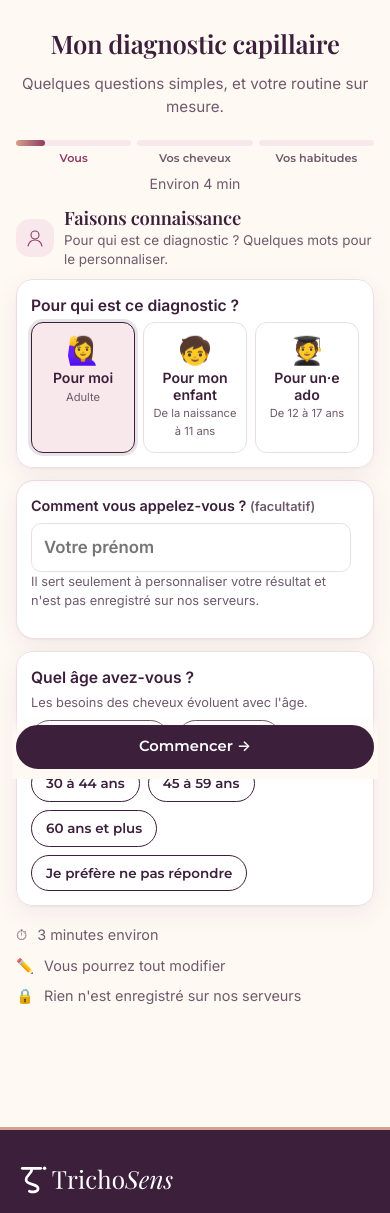
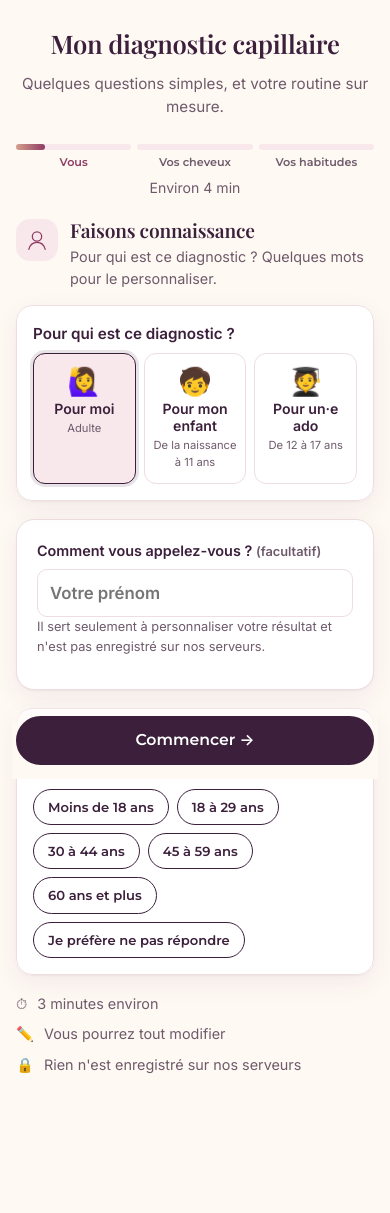
Before and after one commit to Clabandine/clabandine, a FastAPI app: page /diagnostic in a window 390 px wide. Shown: the part 65-1278 px from the top of the page. Run offline with FastAPI, Linux system fonts and the light colour scheme; some web fonts are replaced.

Commit message:
Retour à l'affichage précédent du diagnostic (annule la version compacte)
Annule « Diagnostic plus compact sur téléphone » : les gênes et les réponses courtes
reviennent sur une seule colonne, avec les tailles d'origine. Les parcours enfant et ado
sont conservés.

Co-Authored-By: Claude Opus 5.5 <noreply@anthropic.com>
Claude-Session: https://claude.ai/code/session_01Bie81dwAWdSHp6tcizQqpz

```diff
--- a/trichosens/app/questionnaire.py
+++ b/trichosens/app/questionnaire.py
@@ -173,7 +173,8 @@ QUESTIONS: tuple[Question, ...] = (
         id="type_cheveux",
         step="cheveux",
         label="Quel est votre type de cheveux ?",
-        help="Choisissez d'abord la famille, puis le type le plus proche.",
+        help="Observez vos cheveux au naturel, après un lavage, sans coiffage. "
+             "Choisissez d'abord la famille, puis le type le plus proche.",
         label_enfant="Quel est le type de cheveux de votre enfant ?",
         options=tuple(
             Option(t.code, f"{t.code} · {t.nom}", t.description, t.visuel, t.famille)
--- a/trichosens/app/static/style.css
+++ b/trichosens/app/static/style.css
@@ -845,70 +845,6 @@ input[type="time"]:focus, input[type="date"]:focus, input[type="number"]:focus,
 .progress-text { justify-content: center; }
 .wizard .question, .wizard .home-test { scroll-margin-top: 150px; }
 
-/* --- Diagnostic compact : voir plus de réponses sans faire défiler ------------------- */
-.page-diagnostic .progress { padding: 6px 0 8px; margin-bottom: 4px; }
-.page-diagnostic .step-head { margin: 4px 0 10px; gap: 10px; align-items: center; }
-.page-diagnostic .step-head .step-icon { width: 38px; height: 38px; padding: 7px; }
-.page-diagnostic .step-head h2 { font-size: 1.15rem; margin-bottom: 2px; }
-.page-diagnostic .step-intro { font-size: .84rem; margin: 0; line-height: 1.4; }
-.page-diagnostic .question { padding: 14px; margin-bottom: 12px; }
-.page-diagnostic .question legend { font-size: .98rem; margin-bottom: 4px; }
-.page-diagnostic .question .help { font-size: .8rem; margin: 0 0 8px; line-height: 1.4; }
-.page-diagnostic .options { gap: 6px; }
-.page-diagnostic .option { padding: 8px 10px; gap: 10px; font-size: .9rem; line-height: 1.3; }
-.page-diagnostic .option input { margin-top: 2px; }
-.page-diagnostic .option-text small { font-size: .76rem; line-height: 1.3; margin-top: 1px; }
-.page-diagnostic .pains { gap: 6px; }
-.page-diagnostic .pain-head { padding: 8px 10px; gap: 10px; font-size: .9rem; line-height: 1.3; }
-.page-diagnostic .pain-head input { margin-top: 1px; }
-.page-diagnostic .pain-head small { font-size: .76rem; line-height: 1.3; }
-.page-diagnostic .intensity { padding: 0 10px 10px 38px; gap: 5px; }
-.page-diagnostic .intensity-label { font-size: .78rem; }
-.page-diagnostic .chip span { padding: 4px 11px; font-size: .84rem; }
-.page-diagnostic .sub-label { margin: 4px 0 6px; font-size: .88rem; }
-.page-diagnostic .home-test { margin-top: 8px; }
-.page-diagnostic .home-test summary { padding: 8px 12px; font-size: .86rem; }
-.page-diagnostic .type-helper summary { padding: 9px 12px; font-size: .9rem; }
-.page-diagnostic .type-helper { margin: 10px 0; }
-.page-diagnostic .prenom-box, .page-diagnostic .texte-box { padding: 14px; margin-bottom: 12px; }
-.page-diagnostic .group-title { margin: 10px 0 6px; }
-
-/* Photos : 3 par ligne sur téléphone, avec un texte plus petit. */
-@media (max-width: 640px) {
-  .page-diagnostic .options.visual { grid-template-columns: repeat(3, 1fr); gap: 6px; }
-  .page-diagnostic .families .options.visual { grid-template-columns: repeat(4, 1fr); }
-  .page-diagnostic .q-porosite .options.visual { grid-template-columns: repeat(2, 1fr); }
-  .page-diagnostic .options.visual .option { padding: 4px; gap: 4px; border-radius: 12px; }
-  .page-diagnostic .options.visual .option img { border-radius: 8px; }
-  .page-diagnostic .options.visual .option input { top: 8px; left: 8px; width: 16px; height: 16px; }
-  .page-diagnostic .options.visual .option-text { padding: 0 2px 3px; }
-  .page-diagnostic .options.visual .option-text strong { font-size: .8rem; line-height: 1.2; }
-  .page-diagnostic .options.visual .option-text small { font-size: .68rem; line-height: 1.25; }
-  .page-diagnostic .families .options.visual .option-text small { display: none; }
-  .page-diagnostic .options.visual .ai-badge, .page-diagnostic .options.visual .text-badge,
-  .page-diagnostic .options.visual .test-badge { font-size: .62rem; padding: 1px 6px; }
-  .page-diagnostic .wizard .step-nav { padding-top: 10px; padding-bottom: calc(10px + env(safe-area-inset-bottom)); margin-top: 8px; }
-  .page-diagnostic .wizard .step-nav .button { padding: 11px 16px; font-size: .92rem; }
-  .page-diagnostic .q-specifiques .options { grid-template-columns: 1fr; }
-}
-@media (max-width: 640px) {
-  /* Gênes : 2 par ligne, le nom suffit (l'explication détaillée vient dans le résultat). */
-  .page-diagnostic .pains { grid-template-columns: repeat(2, 1fr); }
-  .page-diagnostic .pain-head small { display: none; }
-  .page-diagnostic .pain-head { align-items: center; min-height: 44px; }
-  .page-diagnostic .pain:has(input[type="checkbox"]:checked) { grid-column: 1 / -1; }
-  .page-diagnostic .intensity { padding-left: 10px; }
-  /* Réponses courtes : 2 par ligne. */
-  .page-diagnostic .question:not(.q-specifiques):not(.q-demangeaisons_details) .options:not(.visual):not(.compact) {
-    grid-template-columns: repeat(2, 1fr);
-  }
-  .page-diagnostic .options:not(.visual) .option { align-items: center; min-height: 44px; }
-}
-@media (max-width: 640px) {
-  .page-diagnostic .options.visual .option img { aspect-ratio: 4 / 3; }
-  .page-diagnostic .families .options.visual .option img { aspect-ratio: 1; }
-}
-
 /* --- Parcours adulte, enfant, ado ---------------------------------------------------- */
 .lbl-enfant { display: none; }
 .questionnaire[data-public="enfant"] .lbl-enfant { display: inline; }
```
